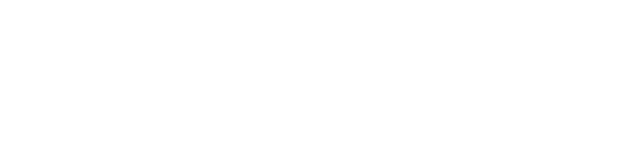
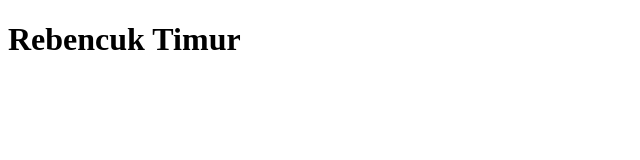
Before and after one commit to ffflade/rsschool-cv, a plain HTML site: page index.html in a window 1280 px wide. Shown: the whole page, without its empty margins (0-640 px from the left). Drawn offline with Linux system fonts and the light colour scheme.

Commit message:
feat: add username block in index.html

```diff
--- a/index.html
+++ b/index.html
@@ -7,6 +7,10 @@
 	<title>Document</title>
 </head>
 <body>
-
+	<secction class="username">
+		<h1 class="username__header">
+			Rebencuk Timur
+		</h1>
+	</secction>
 </body>
 </html>
```
